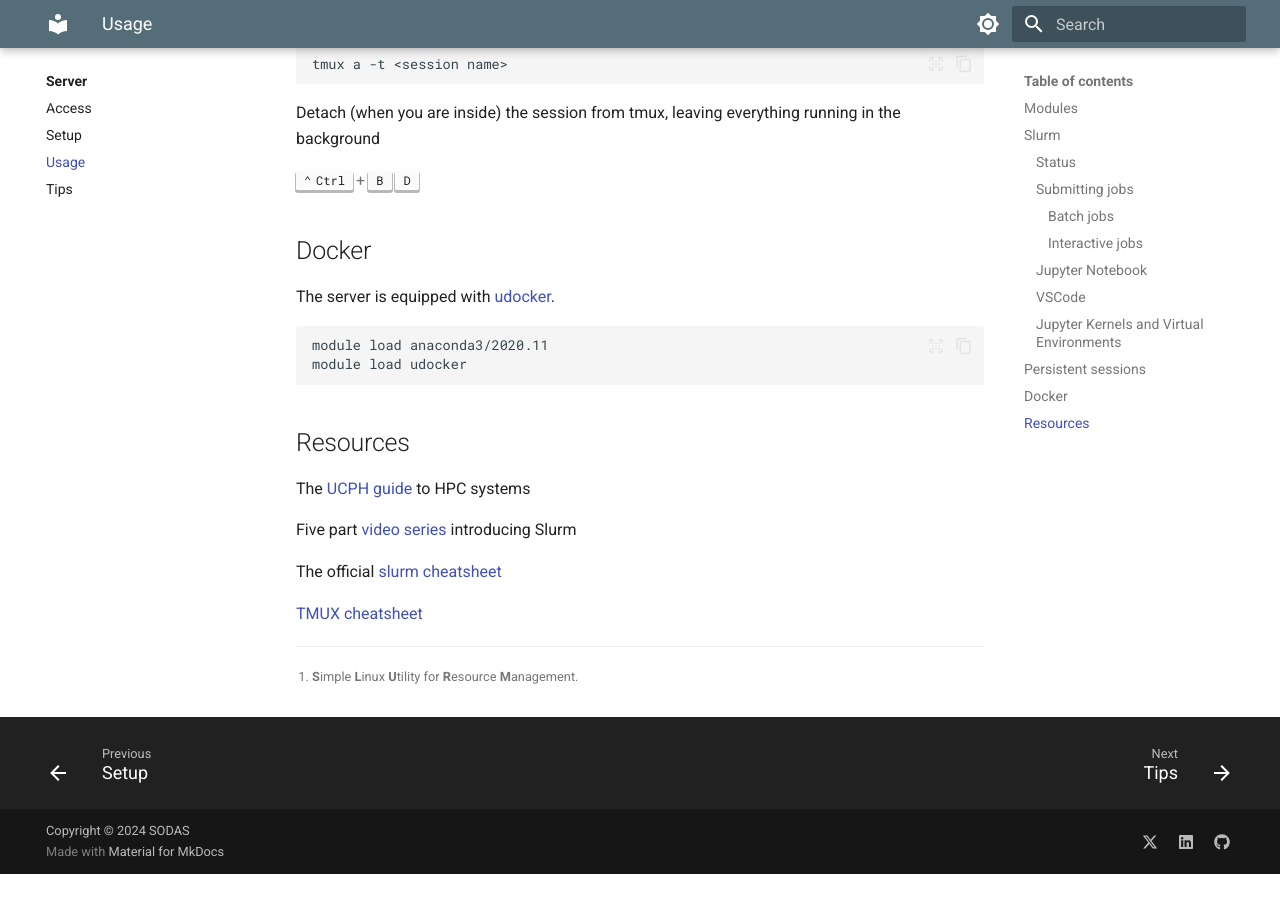
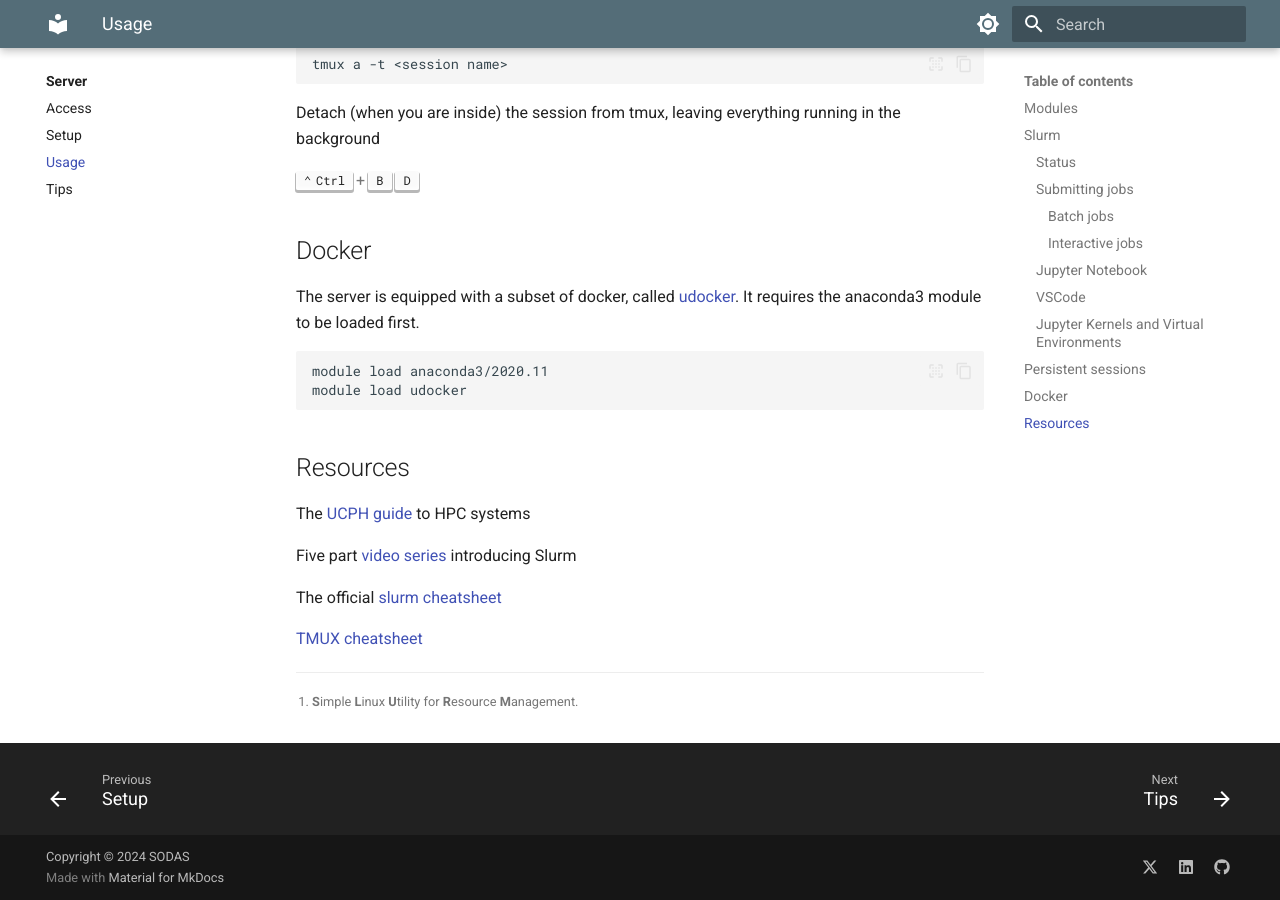
Before and after one commit to cph-sodas/cph-sodas.github.io, an MkDocs documentation site: the page built from docs/server/usage.md, in a window 1280 px wide and 900 px high, scrolled down 4966 px. Built offline with MkDocs 1.6.1 and Material for MkDocs 9.7.7, drawn with Linux system fonts in a browser that asks for light colours; before the commit the page ends 5840 px from its top, so only the background shows below that.

Commit message:
expand on udocker

````diff
--- a/docs/server/usage.md
+++ b/docs/server/usage.md
@@ -264,7 +264,8 @@ in the background
 
 ## Docker
 
-The server is equipped with [udocker](https://github.com/indigo-dc/udocker).
+The server is equipped with a subset of docker, called [udocker](https://github.com/indigo-dc/udocker). It requires
+the anaconda3 module to be loaded first.
 
 ```bash
 module load anaconda3/2020.11
````
